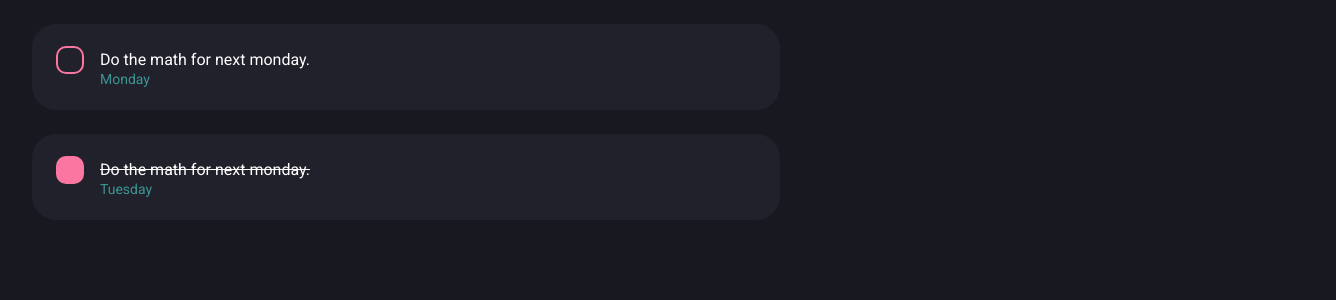
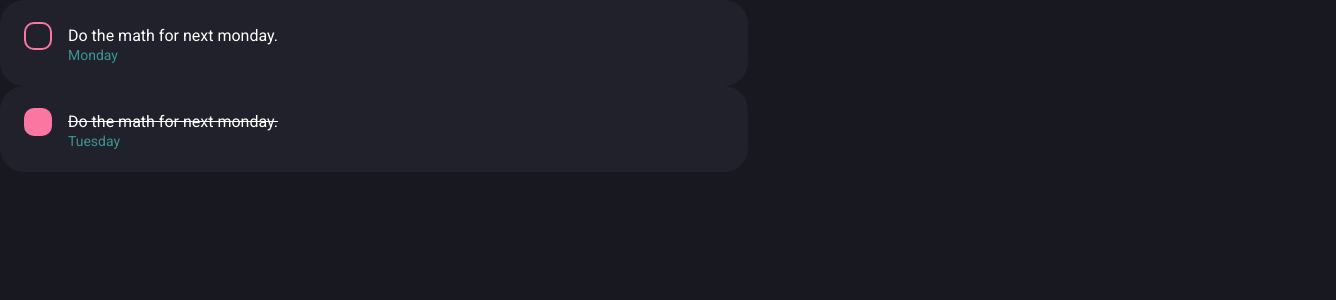
Before and after one commit to AlbaCasas/react-todo, a React (Create React App) app: page / in a window 1280 px wide. Shown: the top 300 px of the page, 1336 px wide, since content can reach past the window. Built offline with nearby package versions, Linux system fonts and the light colour scheme.

Commit message:
Remove margins from atom

```diff
--- a/src/components/Task/Task.css
+++ b/src/components/Task/Task.css
@@ -2,11 +2,8 @@
     display: flex;
     flex-direction: column;
     justify-content: center;
-    padding-top: 32px;
-    margin-left: 32px;
     background-color: #21212B;
     border-radius: 24px;
-    margin-top: 24px;
     padding: 24px;
     width: 700px;
 }
```
